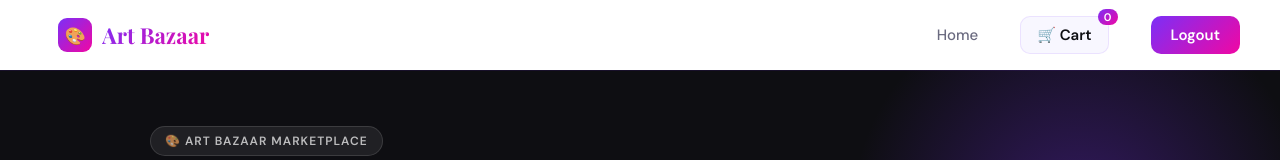
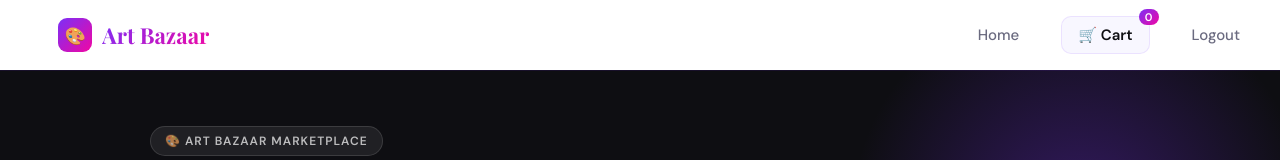
Before and after one commit to pujayugalpandit/ART_BAZAAR, a plain HTML site: page frontend/marketplace.html in a window 1280 px wide. Shown: the top 160 px of the page. Drawn offline with nearby package versions, Linux system fonts and the light colour scheme; no server answers; a web font is replaced by a local one.

Commit message:
updated marketplace page

```diff
--- a/frontend/marketplace.html
+++ b/frontend/marketplace.html
@@ -576,7 +576,7 @@
         🛒 Cart
         <span id="cartCount" class="cart-badge">0</span>
       </a>
-      <a href="login.html" class="btn-logout">Logout</a>
+      <a href="login.html" class="btn-outline-white">Logout</a>
     </nav>
   </header>
 
```
